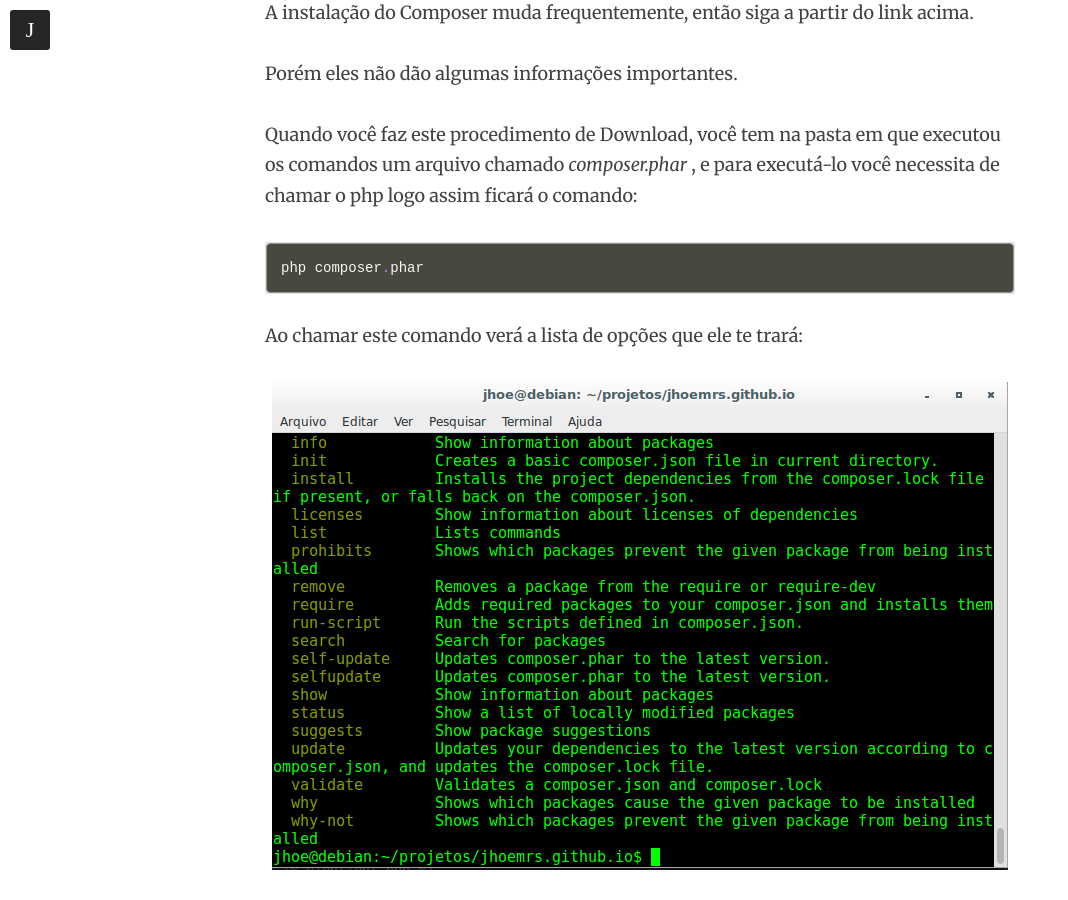
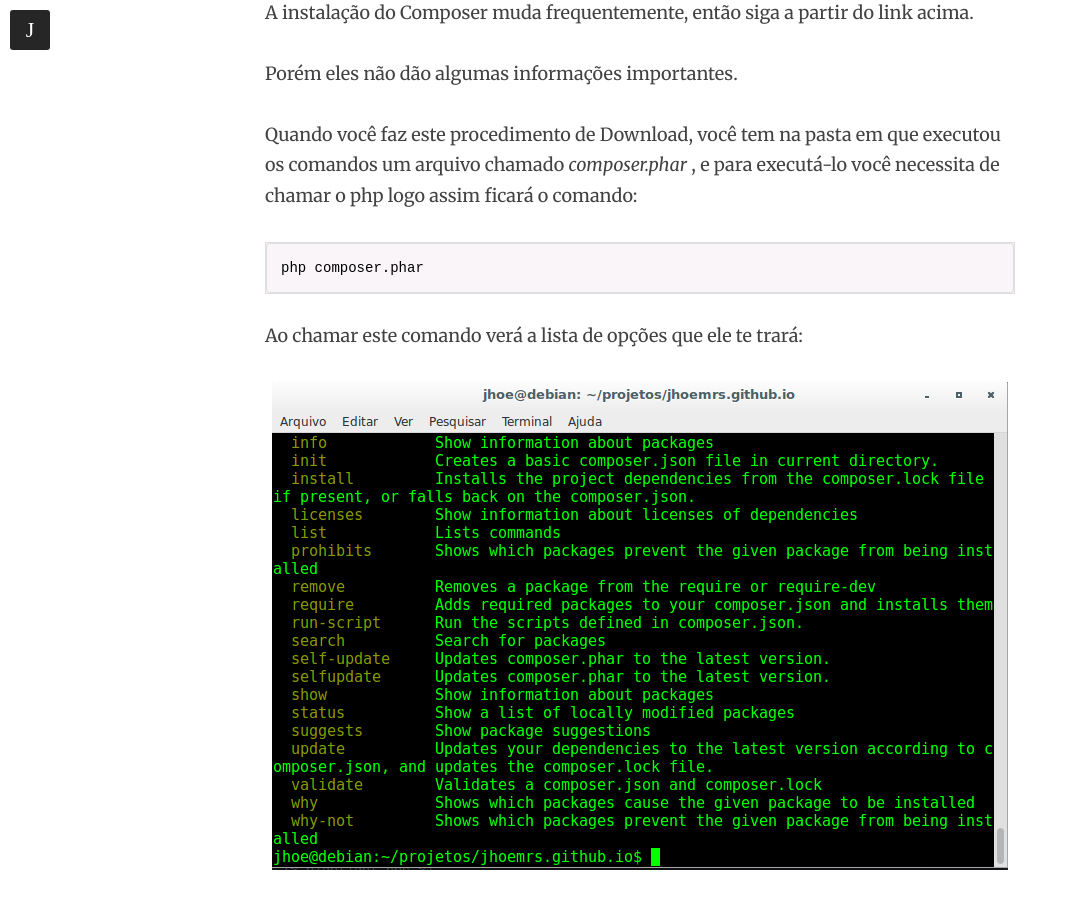
Before and after one commit to jhoemrs/old_theme, a Jekyll site: the page built from _posts/2016-03-13-composerInstall.md, in a window 1280 px wide and 900 px high, scrolled down 1576 px. Shown: the whole window, without its empty margins (0-1068 px from the left). Built offline with Jekyll 4.4.1, drawn with Linux system fonts in a browser that asks for light colours; nearby versions of some CDN libraries; comment, search, counter and statistics services are not loaded; some of the changed text lies outside the part shown.

Commit message:
Fix Highlight.

```diff
--- a/_posts/2016-03-13-composerInstall.md
+++ b/_posts/2016-03-13-composerInstall.md
@@ -28,9 +28,9 @@ A instalação do Composer muda frequentemente, então siga a partir do link aci
 Porém eles não dão algumas informações importantes.
 
 Quando você faz este procedimento de Download, você tem na pasta em que executou os comandos um arquivo chamado *composer.phar* , e para executá-lo você necessita de chamar o php logo assim ficará o comando:
-{% highlight php %}
-php composer.phar
-{% endhighlight %}
+
+    php composer.phar
+
 
 Ao chamar este comando verá a lista de opções que ele te trará:
 
@@ -42,19 +42,19 @@ Ao chamar este comando verá a lista de opções que ele te trará:
 Você tem este arquivo numa pasta e tem que chama-lo diretamente, o que é uma chatice, então como proceder para ele estar disponivel em qualquer lugar na sua máquina, em qualquer pasta, bom tornaremos ele este comando possível.
 
 Para isso execute os seguintes passos na pasta onde está localizado seu *composer.phar*:
-{% highlight console %}
-sudo chmod +x composer.phar
-{% endhighlight %}
+
+    sudo chmod +x composer.phar
+
 
 Assim estamos tornando executável o composer.phar .
 Logo após precisamos move-lo para ser chamado globalmente, execute:
-{% highlight console %}
-sudo mv composer.phar /bin/
-{% endhighlight %}
+
+    sudo mv composer.phar /bin/
+
 
 Logo após move-lo para a pasta /bin/ poderemos fazer sua chamada.
 Já não é mais necessário colocar o php antes, podendo ser chamado diretamente.
-{% highlight console %}
+{% highlight python %}
 composer.phar
 {% endhighlight %}
 
```
